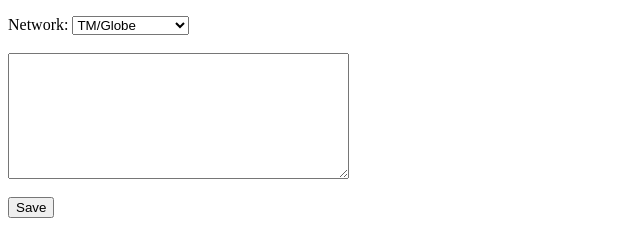
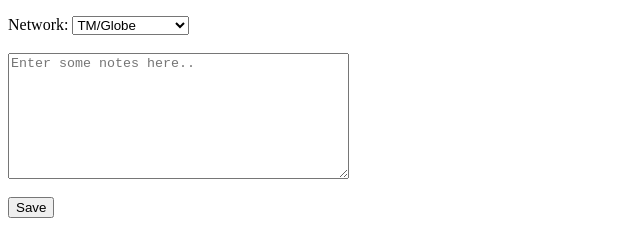
Before and after one commit to NikkySharmaine/Form, a plain HTML site: page index.html in a window 1280 px wide. Shown: the part 251-480 px from the top of the page, without its empty margins (0-640 px from the left). Drawn offline with Linux system fonts and the light colour scheme.

Commit message:
Update index.html

```diff
--- a/index.html
+++ b/index.html
@@ -22,7 +22,7 @@
             <option>Red</option>
         </select>
         </br></br>
-        <textarea name="textarea" rows="8" cols="40"></textarea>
+        <textarea name="textarea" rows="8" cols="40" placeholder="Enter some notes here.."></textarea>
         </br></br>
         <input type = "button" value="Save">
 
```
